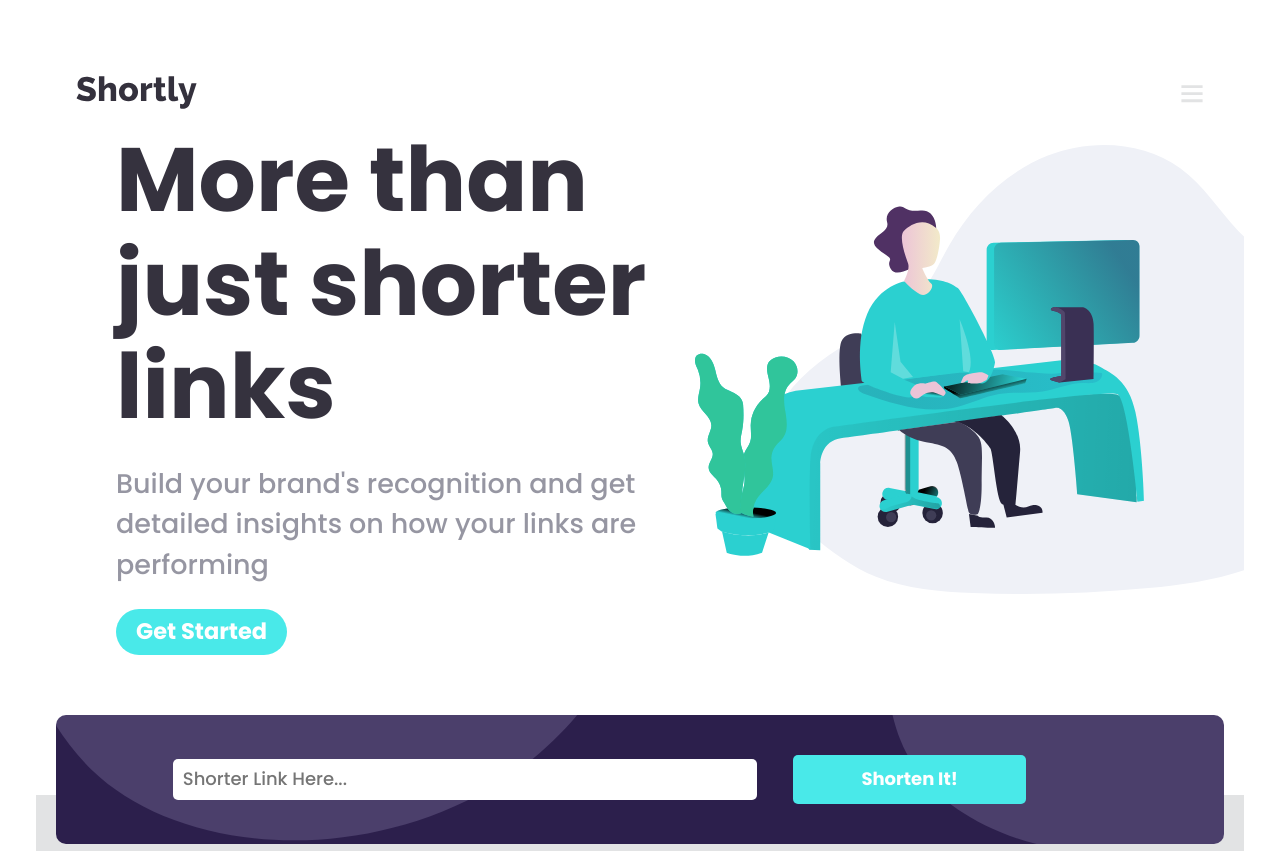
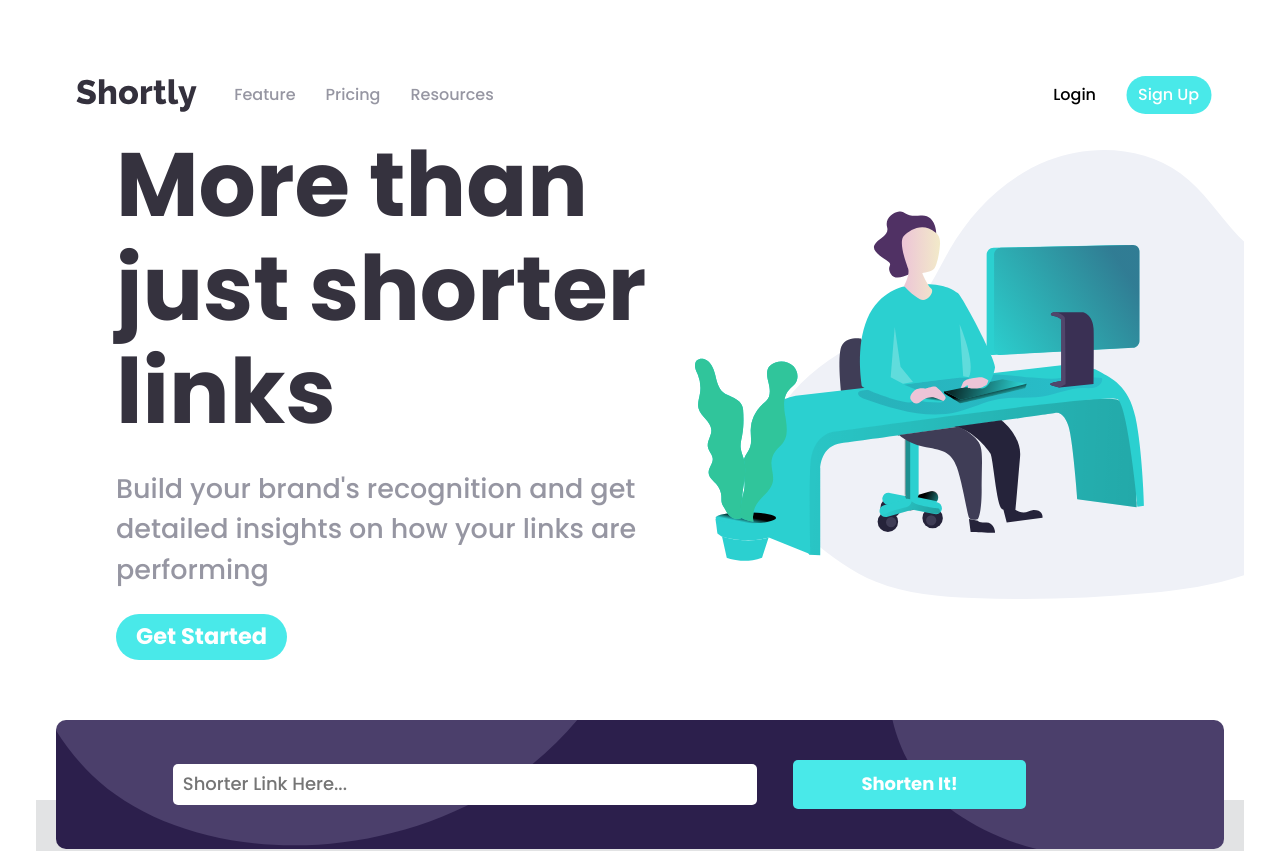
Before and after one commit to byKriz/react-url-short-api, a React (Vite) app: page / in a window 1280 px wide. Shown: the top 851 px of the page. Built offline with nearby package versions, Linux system fonts and the light colour scheme.

Commit message:
terminando el responsive del header

```diff
--- a/src/components/Header/Header.jsx
+++ b/src/components/Header/Header.jsx
@@ -32,6 +32,19 @@ export const Header = () => {
             <li>Sign Up</li>
           </ul>
         </div>
+        <div className={styles.desktopContainer}>
+            <ul className={styles.desktopNav}>
+              <li>Feature</li>
+              <li>Pricing</li>
+              <li>Resources</li>
+            </ul>
+            <div className={styles.desktopLogin}>
+              <ul>
+                <li>Login</li>
+                <li className={styles.deskSignUp}>Sign Up</li>
+              </ul>
+            </div>
+        </div>
       </nav>
     </header>
   );
--- a/src/components/Header/Header.module.scss
+++ b/src/components/Header/Header.module.scss
@@ -85,6 +85,10 @@
   // right: 50%;
 }
 
+.desktopContainer {
+  display: none;
+}
+
 @media (min-width: $tablet) {
   .Header {
     padding: 0 40px;
@@ -92,3 +96,57 @@
     padding-bottom: 20px;
   }
 }
+
+@media (min-width: $desktop) {
+  .hamMenu,
+  .mobileContainer {
+    display: none;
+  }
+
+  .navbar {
+    display: flex;
+    position: relative;
+    top: 0;
+    right: 44%;
+    padding: 0;
+  }
+
+  .desktopContainer {
+    display: flex;
+    align-items: center;
+    justify-content: space-between;
+    width: 100%;
+    margin-left: 30px;
+
+    ul {
+      list-style: none;
+      display: flex;
+      align-items: center;
+      gap: 30px;
+
+      li {
+        font-size: 16px;
+      }
+    }
+  }
+
+  .desktopNav {
+    list-style: none;
+    display: flex;
+
+    li {
+      color: $grayish-violet;
+    }
+  }
+
+  .deskSignUp {
+    background-color: $cyan;
+    padding: 10px 12px;
+    color: white;
+    border-radius: 40px;
+
+    li {
+      color: $grayish-violet;
+    }
+  }
+}
```
